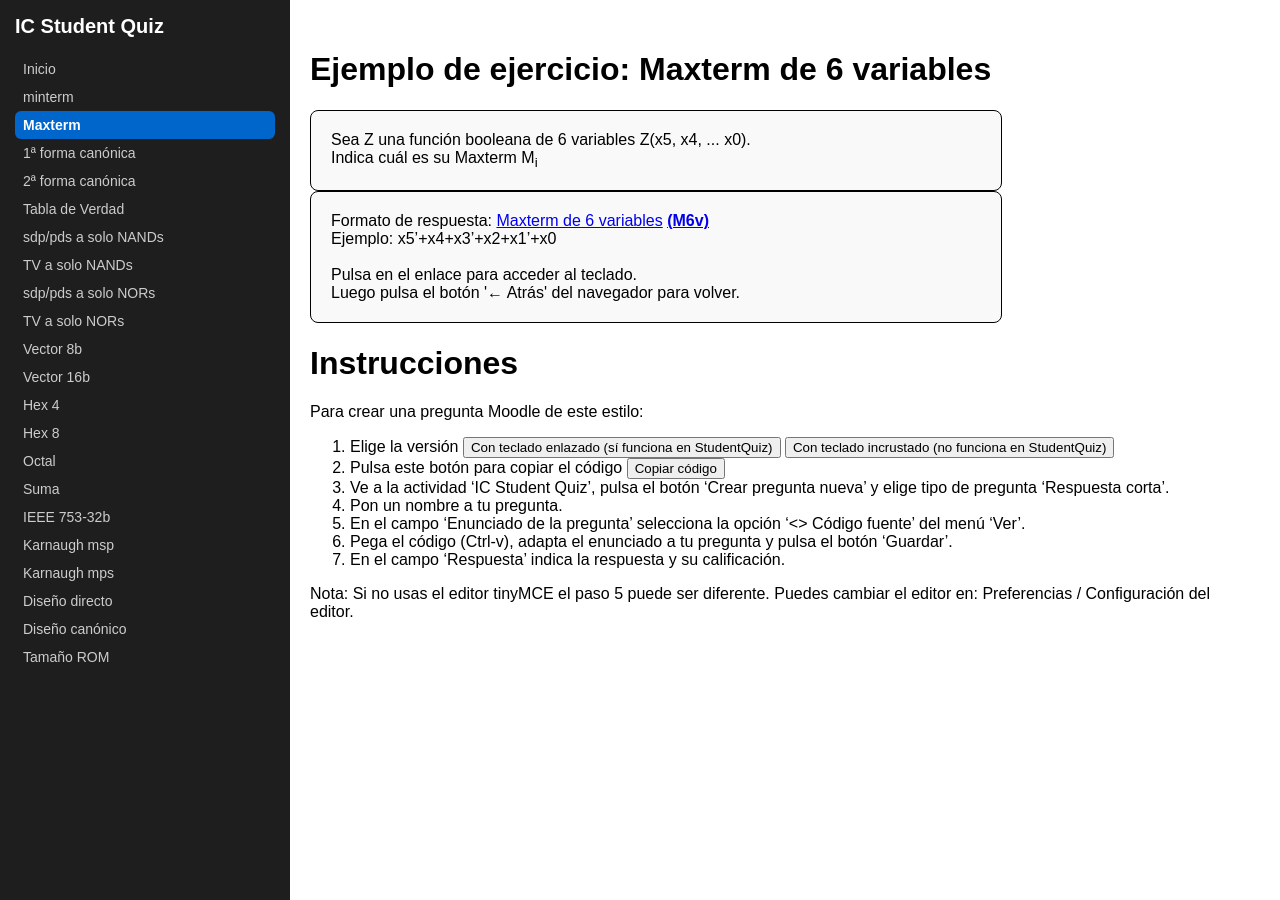
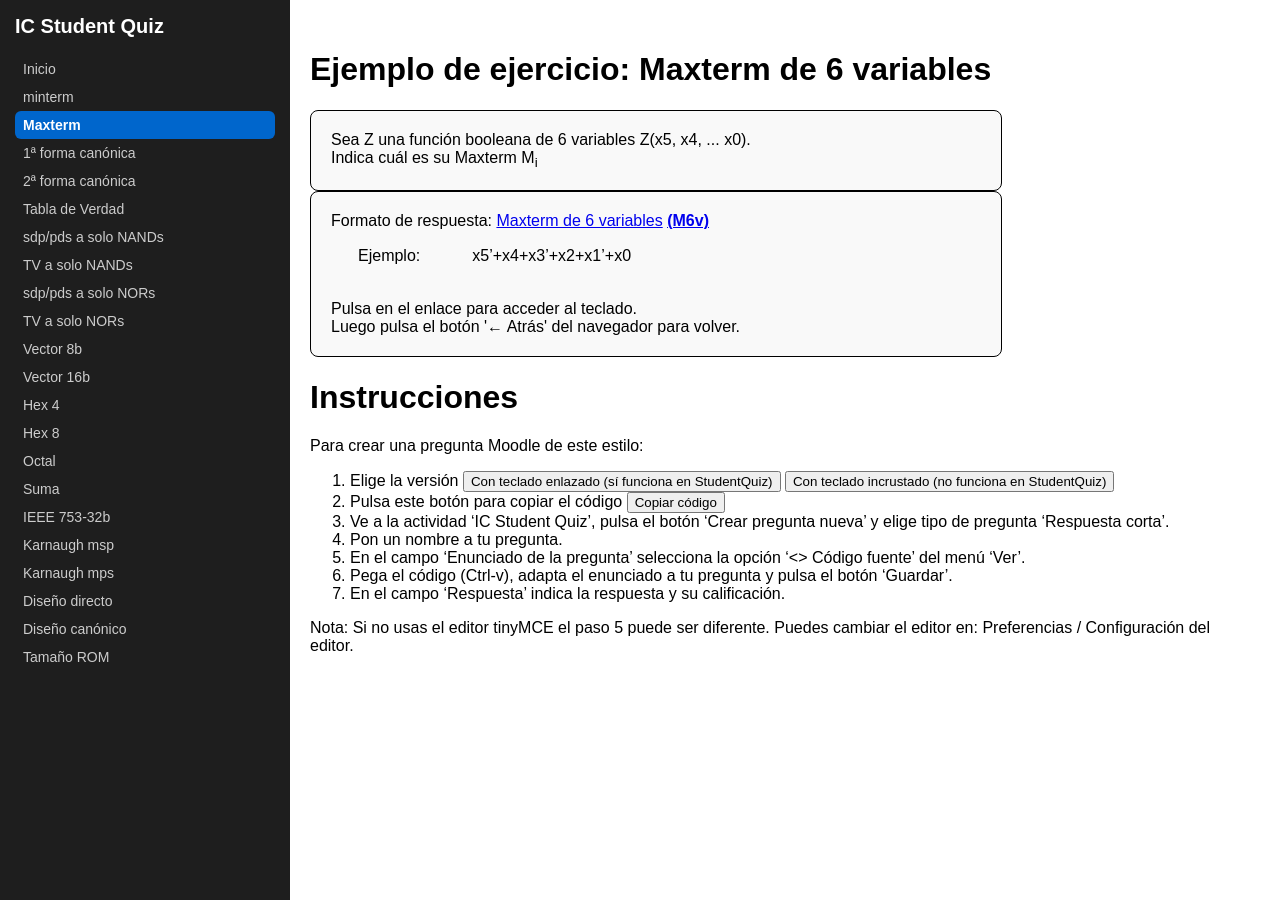
Before and after one commit to mglfcn/ic-student-quiz, a Jekyll site: the page built from maxterm.md, in a window 1280 px wide. Built offline with Jekyll 4.4.1, drawn with Linux system fonts in a browser that asks for light colours.

Commit message:
Update maxterm.md

```diff
--- a/maxterm.md
+++ b/maxterm.md
@@ -14,7 +14,12 @@
 
 {% capture macro_formato_y_ejemplo %}
 Formato de respuesta: <a href="https://webdiis.unizar.es/~luisma/ic/teclado_M6v.html">Maxterm de 6 variables</a> <b><u><a href="https://mglfcn.github.io/ic-student-quiz/kb/ic/teclado_M6v.html">(M6v)</a></u></b><br>
-Ejemplo: x5’+x4+x3’+x2+x1’+x0<br><br>
+<table>
+  <tr>
+    <td style="padding: 15px 25px; vertical-align: top;">Ejemplo:</td>
+    <td style="padding: 15px 25px; vertical-align: top;">x5’+x4+x3’+x2+x1’+x0</td>
+  </tr>
+</table><br>
 {% endcapture %}
 
 {% capture macro_teclado_enlace %}
```
